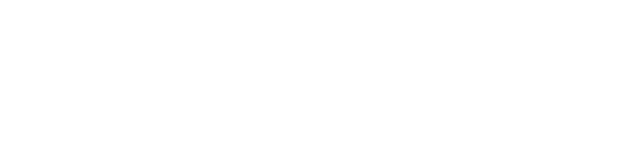
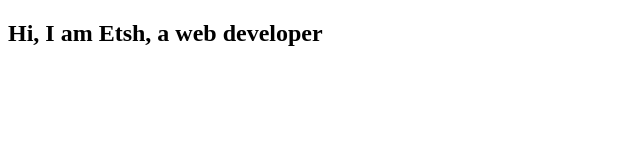
Before and after one commit to EtshD1/Personal-website, a plain HTML site: page index.html in a window 1280 px wide. Shown: the whole page, without its empty margins (0-640 px from the left). Drawn offline with Linux system fonts and the light colour scheme.

Commit message:
Add welcome section

```diff
--- a/index.html
+++ b/index.html
@@ -9,6 +9,12 @@
 
 <body>
 
+  <main>
+    <section id="welcome-section">
+      <h1>Hi, I am Etsh, a web developer</h1>
+    </section>
+  </main>
+
 </body>
 
 </html>
```
